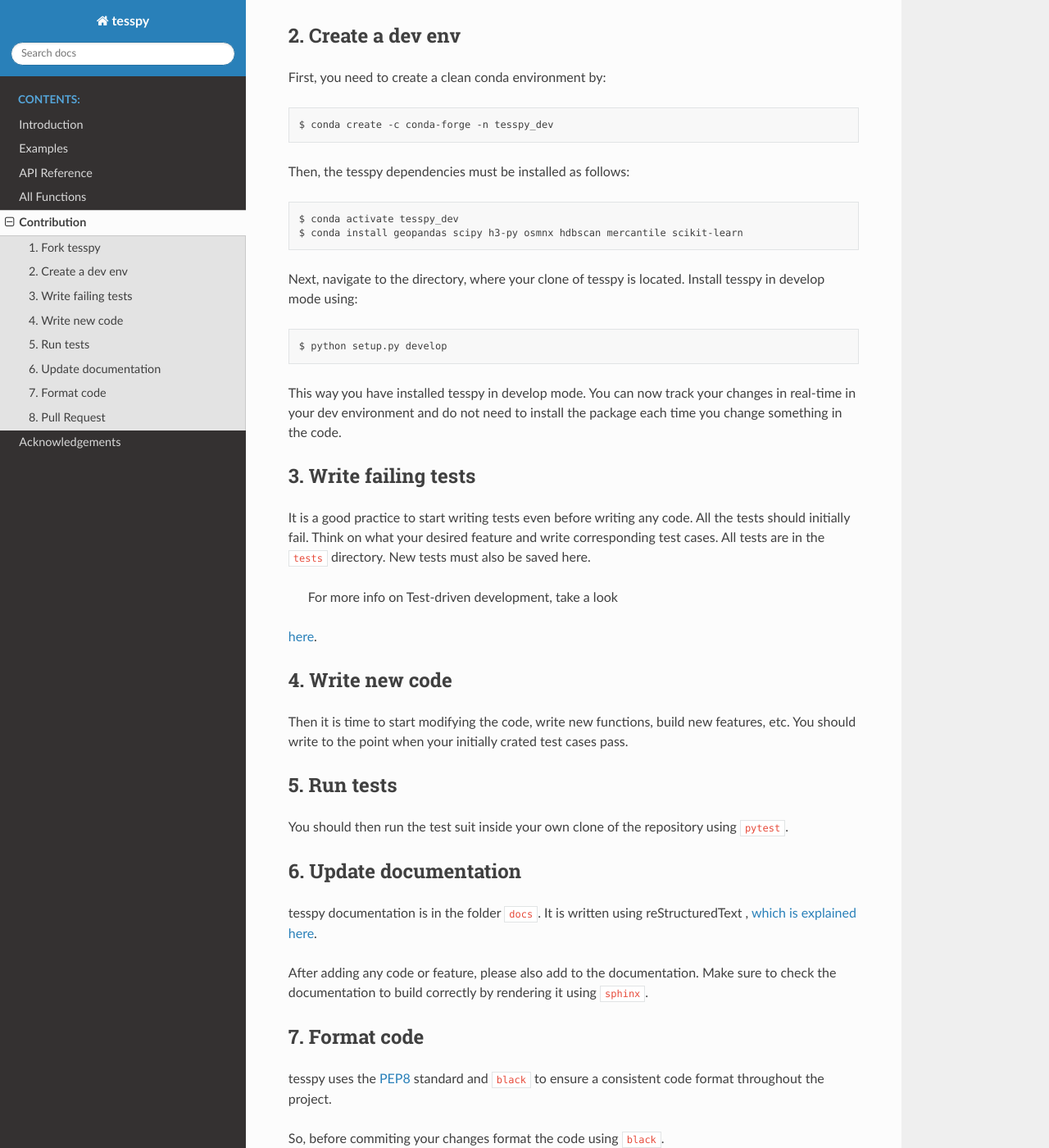
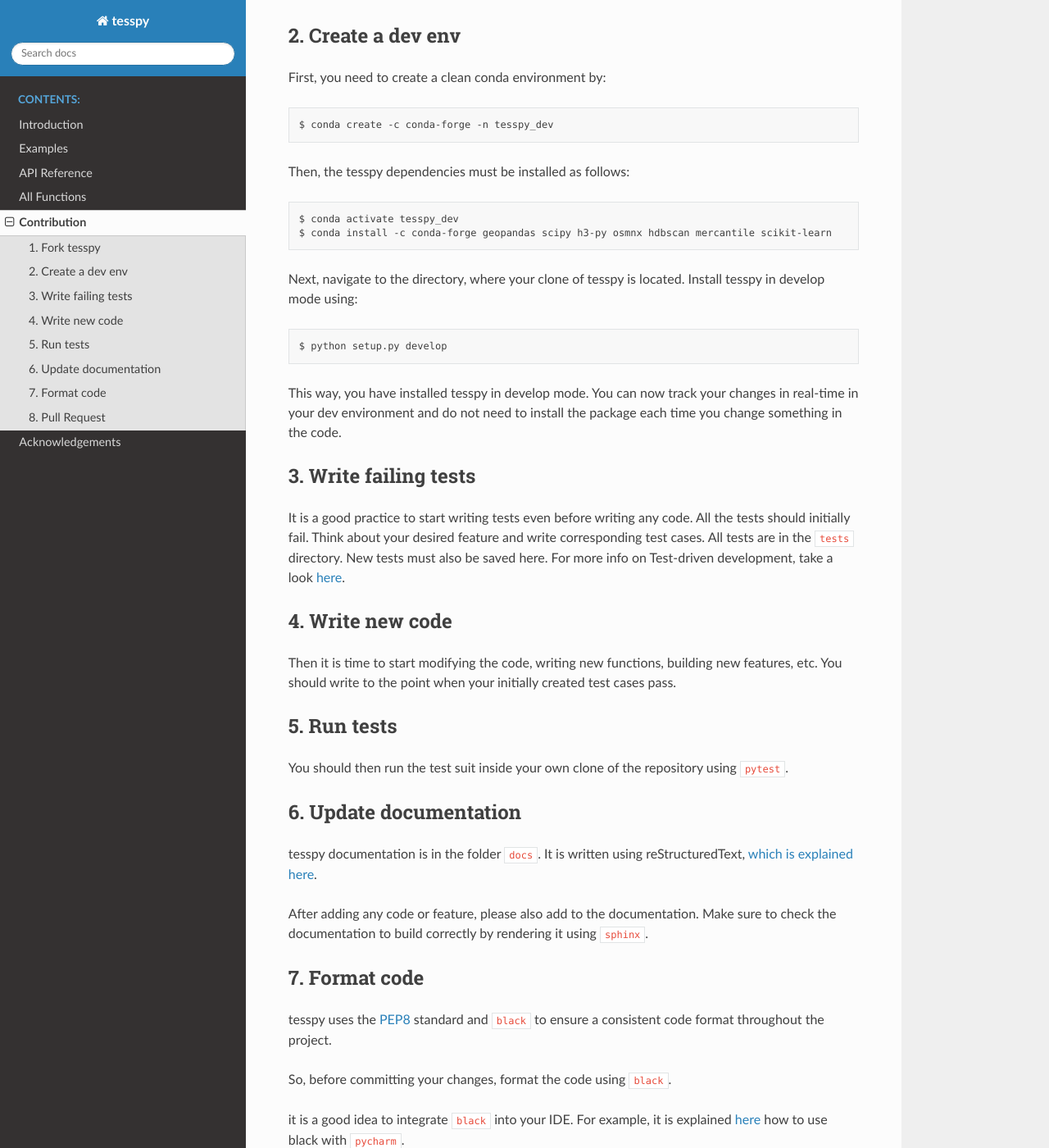
Before and after one commit to siavash-saki/tesspy, a Sphinx documentation site: the page built from docs/source/Contribution.rst, in a window 1280 px wide and 1400 px high, scrolled down 1414 px. Shown: the whole window at 82% size. Built offline with Sphinx 7.4.7 and the Read the Docs theme 2.0.0, drawn with Linux system fonts in a browser that asks for light colours; pages that are not in the unit, such as notebooks, are missing from menus; some of the changed text lies outside the part shown.

Commit message:
fixed some typos

```diff
--- a/docs/source/Contribution.rst
+++ b/docs/source/Contribution.rst
@@ -69,14 +69,14 @@
 Then, the tesspy dependencies must be installed as follows::
 
     $ conda activate tesspy_dev
-    $ conda install geopandas scipy h3-py osmnx hdbscan mercantile scikit-learn
+    $ conda install -c conda-forge geopandas scipy h3-py osmnx hdbscan mercantile scikit-learn
 
 Next, navigate to the directory, where your clone of tesspy is located.
 Install tesspy in develop mode using::
 
     $ python setup.py develop
 
-This way you have installed tesspy in develop mode. You can now track your changes
+This way, you have installed tesspy in develop mode. You can now track your changes
 in real-time in your dev environment and do not need to install the package each time
 you change something in the code.
 
@@ -84,17 +84,17 @@
 ^^^^^^^^^^^^^^^^^^^^^^^^^^^^^^^^^
 
 It is a good practice to start writing tests even before writing any
-code. All the tests should initially fail. Think on what your desired
+code. All the tests should initially fail. Think about your desired
 feature and write corresponding test cases.
 All tests are in the ``tests`` directory. New tests must also be saved here.
- For more info on Test-driven development, take a look
+For more info on Test-driven development, take a look
 `here <https://en.wikipedia.org/wiki/Test-driven_development>`_.
 
 4. Write new code
 ^^^^^^^^^^^^^^^^^^^^^^^^^^^^^^^^^
 
-Then it is time to start modifying the code, write new functions, build
-new features, etc. You should write to the point when your initially crated
+Then it is time to start modifying the code, writing new functions, building
+new features, etc. You should write to the point when your initially created
 test cases pass.
 
 5. Run tests
@@ -108,7 +108,7 @@
 ^^^^^^^^^^^^^^^^^^^^^^^^^^^^^^^^^
 
 tesspy documentation is in the folder ``docs``. It is written using
-reStructuredText , `which is explained here <http://www.sphinx-doc.org/en/stable/rest.html#rst-primer>`_.
+reStructuredText, `which is explained here <http://www.sphinx-doc.org/en/stable/rest.html#rst-primer>`_.
 
 After adding any code or feature, please also add to the documentation. Make sure to
 check the documentation to build correctly by rendering it using ``sphinx``.
@@ -119,15 +119,15 @@
 tesspy uses the `PEP8 <http://www.python.org/dev/peps/pep-0008/>`_ standard and
 ``black`` to ensure a consistent code format throughout the project.
 
-So, before commiting your changes format the code using ``black``.
+So, before committing your changes, format the code using ``black``.
 
-A good idea is to integrate ``black`` into your IDE. For example, it is explained
+it is a good idea to integrate ``black`` into your IDE. For example, it is explained
 `here <https://black.readthedocs.io/en/stable/integrations/editors.html#pycharm-intellij-idea>`_
 how to use black with ``pycharm``.
 
 
 8. Pull Request
 ^^^^^^^^^^^^^^^^^^^^^^^^^^^^^^^^^
-When you're finished making your changes and you have made sure everything
+When you're finished making your changes and have made sure everything
 is working properly, you can submit a Pull Request. You can find more information
 on PRs `here <https://help.github.com/articles/using-pull-requests/>`_.
```
Also changed, not shown: other parts of docs/source/Contribution.rst (+4 -4 lines).
